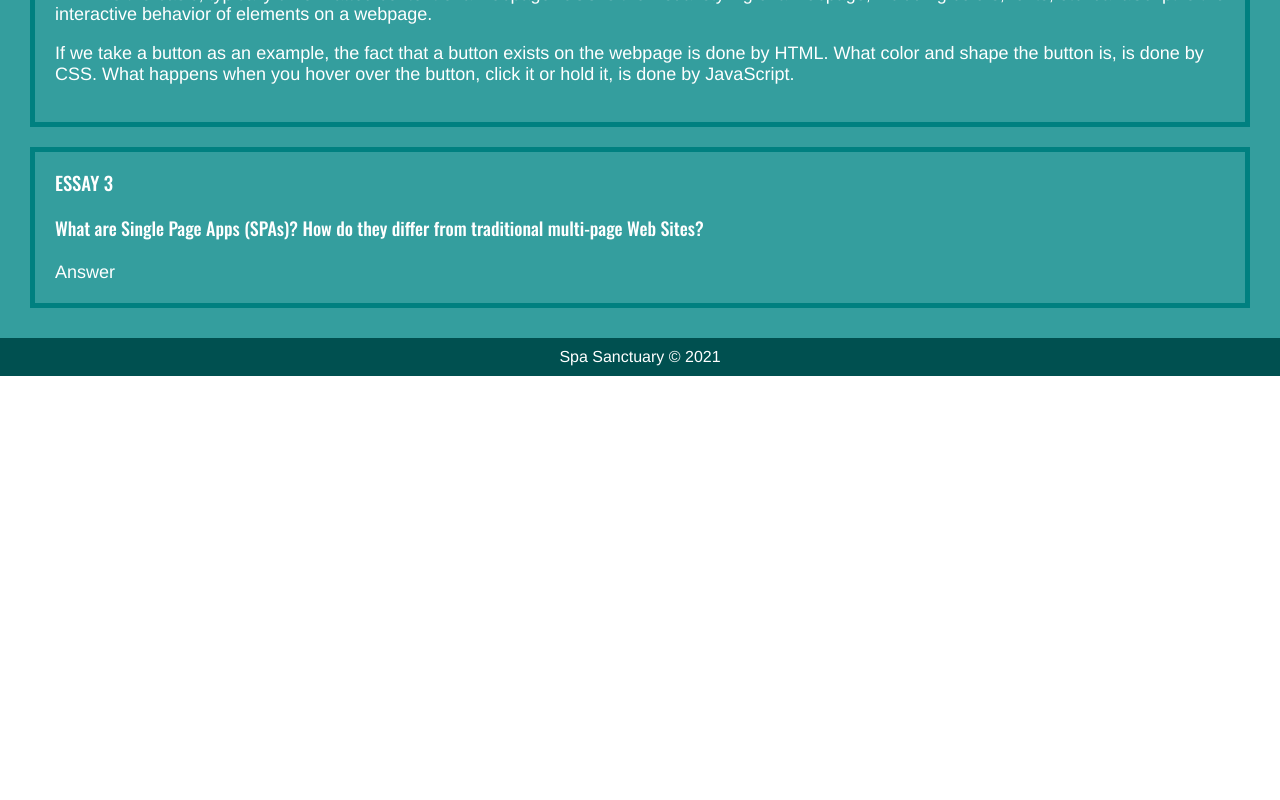
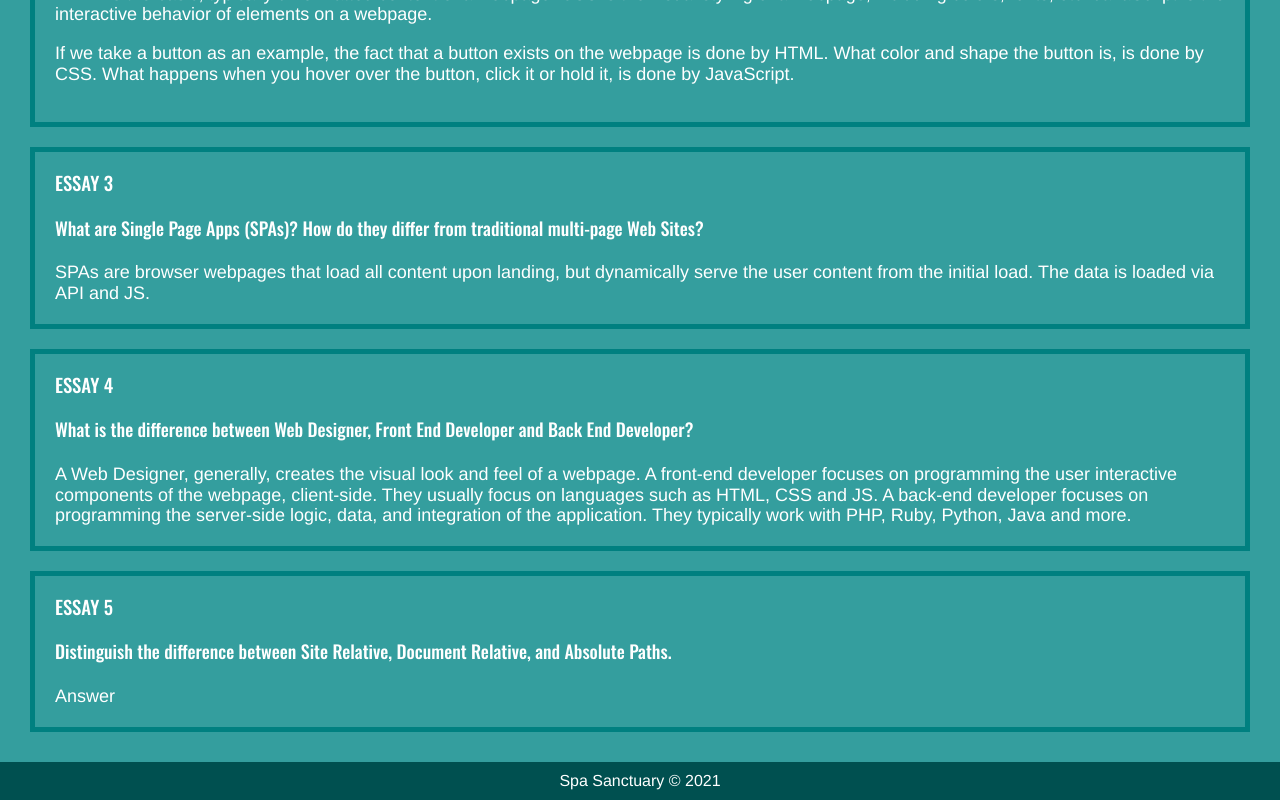
Before and after one commit to echois03/uclax-web1-summer21, a React (Create React App) app: page /homework in a window 1280 px wide. Shown: the part 1031-1831 px from the top of the page. Before the commit the page ends 1407 px from the top, so only its background shows below. Built offline with nearby package versions, Linux system fonts and the light colour scheme.

Commit message:
S4 homework

```diff
--- a/src/React/Homework/Homework.jsx
+++ b/src/React/Homework/Homework.jsx
@@ -22,7 +22,19 @@ const Homework = () => {
                 number={3}
                 question='What are Single Page Apps (SPAs)? How do they differ from traditional multi-page Web Sites?'
             >
-                Answer
+                SPAs are browser webpages that load all content upon landing, but dynamically serve the user content from the initial load. The data is loaded via API and JS.
+            </Essay>
+            <Essay
+                number={4}
+                question='What is the difference between Web Designer, Front End Developer and Back End Developer?'
+            >
+                A Web Designer, generally, creates the visual look and feel of a webpage. A front-end developer focuses on programming the user interactive components of the webpage, client-side. They usually focus on languages such as HTML, CSS and JS. A back-end developer focuses on programming the server-side logic, data, and integration of the application. They typically work with PHP, Ruby, Python, Java and more.
+            </Essay>
+            <Essay
+                number={5}
+                question='Distinguish the difference between Site Relative, Document Relative, and Absolute Paths.'
+            >
+               Answer
             </Essay>
         </div>
     );
```
